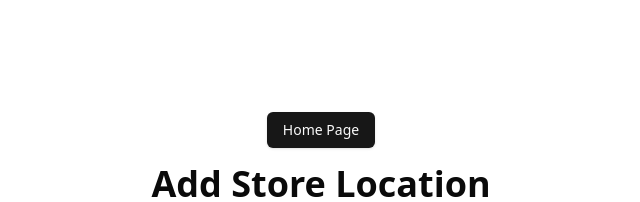
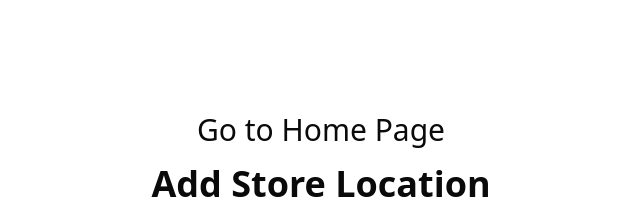
Before and after one commit to de-mawo/geocoding, a Next.js app: page /add in a window 1280 px wide. Shown: the top 202 px of the page, without its empty margins (319-959 px from the left). Built offline with nearby package versions, Linux system fonts and the light colour scheme; no server answers.

Commit message:
fix: Links to home page & Add Store

```diff
--- a/app/add/page.tsx
+++ b/app/add/page.tsx
@@ -6,11 +6,10 @@ import Link from "next/link";
 export default function AddStorePage() {
   return (
     <main className="flex min-h-screen flex-col items-center  p-24">
-      <Button asChild >
-        <Link href="/" className="flex my-4 text-3xl items-center space-x-2">
-          Home Page
-        </Link>
-      </Button>
+      <Link href="/" className="flex my-4 text-3xl items-center space-x-2 hover:underline">
+       Go to Home Page
+      </Link>
+
       <h1 className="text-4xl font-bold mb-8">Add Store Location </h1>
       <AddressSearch />
     </main>
--- a/app/page.tsx
+++ b/app/page.tsx
@@ -44,11 +44,11 @@ export default async function Home({
 
   return (
     <main className="flex min-h-screen flex-col items-center p-24">
-      <Button asChild >
+
         <Link href="/add" className="flex my-4 text-3xl items-center space-x-2">
-          Add Store
+          Add a Store
         </Link>
-      </Button>
+
       <h1 className="text-2xl font-bold mb-4">Nearby Stores</h1>
       <StoreLocator />
       {error ? (
```
